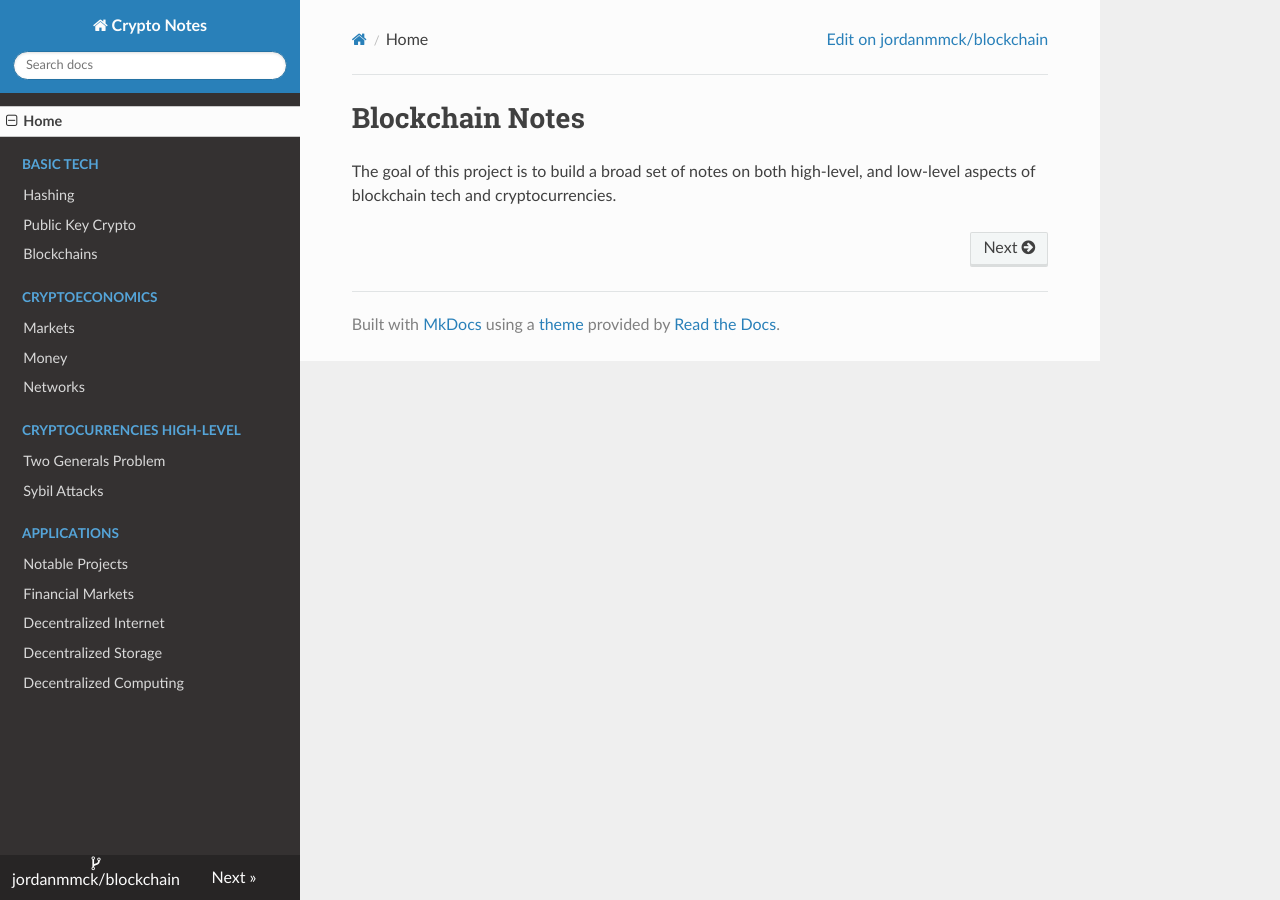
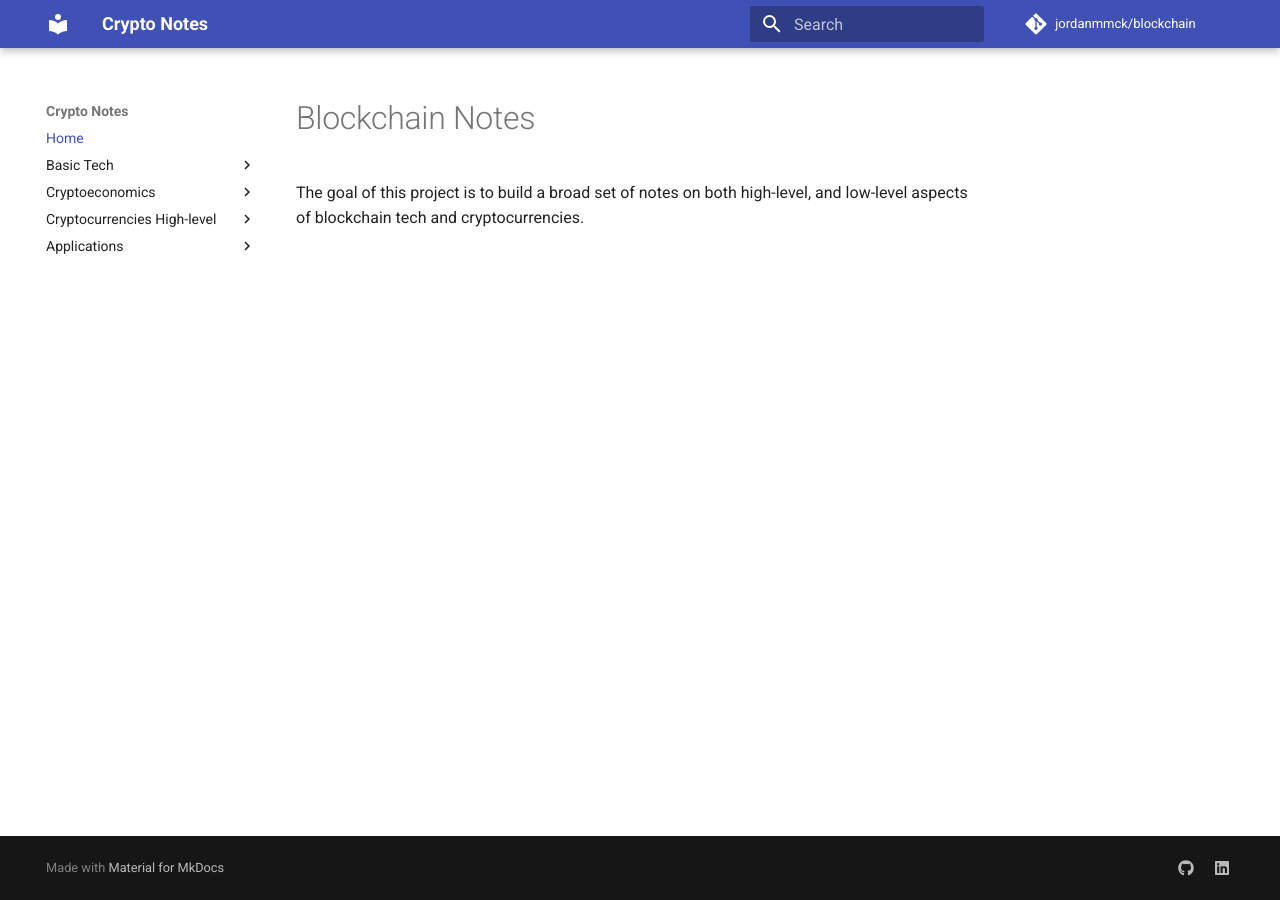
Before and after one commit to brianorwhatever/blockchain, an MkDocs documentation site: the page built from Notes/index.md, in a window 1280 px wide. Built offline with MkDocs 1.6.1 and Material for MkDocs 9.7.7, drawn with Linux system fonts in a browser that asks for light colours; nearby versions of some CDN libraries; comment, search, counter and statistics services are not loaded; old or Windows-style settings are respelled for this version of MkDocs.

Commit message:
change theme

```diff
--- a/mkdocs.yml
+++ b/mkdocs.yml
@@ -9,7 +9,7 @@ repo_name: 'jordanmmck/blockchain'
 repo_url: 'https://github.com/jordanmmck/blockchain'
 
 # theme
-theme: readthedocs
+theme: material
 site_favicon: 'img/favicon.png'
 
 # layout
```
